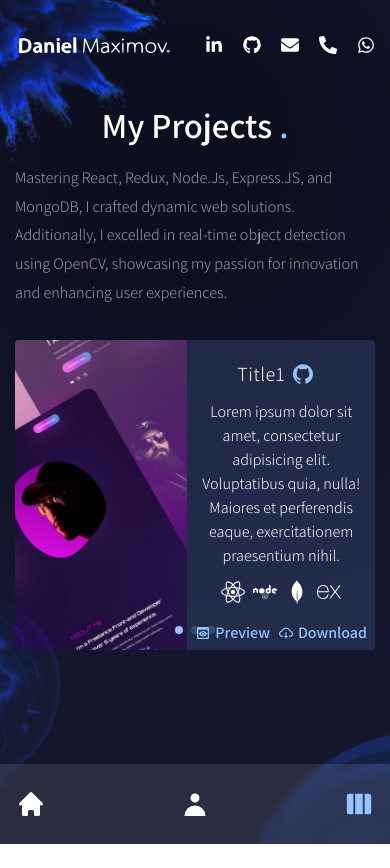
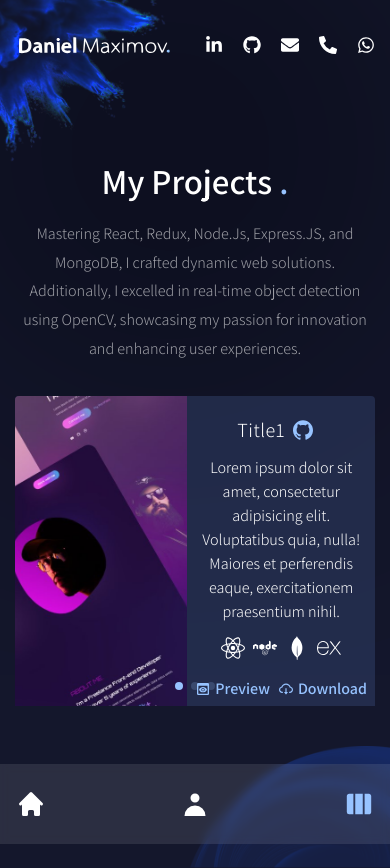
Before and after one commit to DanielMaximov1995/My-Portfolio, a Next.js app: page /projects in a window 390 px wide. Before the commit the page ends 844 px from the top, so only its background shows below. Built offline with nearby package versions, Linux system fonts and the light colour scheme.

Commit message:
update responsive

```diff
--- a/package.json
+++ b/package.json
@@ -10,16 +10,20 @@
   },
   "dependencies": {
     "@portabletext/react": "^3.0.4",
+    "@sanity/client": "^6.1.7",
     "autoprefixer": "10.4.14",
     "eslint": "8.45.0",
     "eslint-config-next": "13.4.10",
+    "groq": "^3.14.3",
     "next": "13.4.10",
+    "next-sanity": "^5.1.2",
     "postcss": "8.4.26",
     "react": "18.2.0",
     "react-countup": "^6.4.2",
     "react-dom": "18.2.0",
     "react-icons": "^4.10.1",
     "react-tsparticles": "^2.11.0",
+    "sanity": "^3.14.3",
     "swiper": "^9.4.0",
     "tailwind-scrollbar": "^3.0.4",
     "tailwindcss": "^3.3.3",
--- a/src/app/globals.css
+++ b/src/app/globals.css
@@ -20,10 +20,10 @@
 
 @layer base {
   body {
-    @apply overflow-hidden leading-relaxed;
+    @apply md:overflow-hidden leading-relaxed;
   }
   .page {
-    @apply w-full h-screen overflow-hidden;
+    @apply w-full md:h-screen h-full md:overflow-hidden;
   }
   .h1 {
     @apply text-[35px] leading-tight md:text-[60px] md:leading-[1.3] mb-8 font-semibold;
--- a/src/components/About/About.js
+++ b/src/components/About/About.js
@@ -11,7 +11,7 @@ const About = () => {
     const [index, setIndex] = useState(0);
 
     return (
-        <div className='h-full bg-primary/30 py-32 text-center xl:text-left'>
+        <div className='h-full bg-primary/30 md:py-36 pt-36 text-center xl:text-left'>
             <Circles />
             <div className='container mx-auto h-full flex flex-col items-center xl:flex-row gap-x-6'>
                 <div className='flex-1 flex flex-col justify-center'>
--- a/src/components/Circles.js
+++ b/src/components/Circles.js
@@ -3,7 +3,7 @@ import Image from "next/image";
 
 0
 const Circles = () => {
-  return <div className='w-[200px] xl:w-[300px] absolute -right-16 -bottom-2 mix-blend-color-dodge animate-pulse duration-75 z-10'>
+  return <div className='w-[200px] xl:w-[300px] absolute right-0 bottom-0 mix-blend-color-dodge animate-pulse duration-75 z-10'>
   <Image
       src='/circles.png'
       alt=''
--- a/src/components/Home Page/Home.js
+++ b/src/components/Home Page/Home.js
@@ -4,11 +4,13 @@ import Avatar from "@/components/Avatar";
 import Link from "next/link";
 
 const Home = () => {
+
+
     return (
-        <div className='h-full'>
+        <div className='h-full md:py-36 '>
             <div className='w-full h-full'>
                 <div
-                    className='text-center flex flex-col justify-center xl:pt-10 xl:text-left h-full container mx-auto'>
+                    className='text-center flex flex-col justify-center xl:pt-10 xl:text-left h-screen md:h-full container mx-auto'>
                     <h1 className='h1'>
                         Hey there 👋 I&apos;m Daniel <br/>{' '}
                         <span className='text-accent'>a Full Stack Developer</span>
@@ -26,12 +28,12 @@ const Home = () => {
                     </div>
                 </div>
             </div>
-            <div className='w-[1200px] h-full absolute right-0 bottom-0 -z-10'>
+            <div className='w-[1200px] hidden md:block md:h-full absolute right-0 bottom-0 -z-10'>
                 <div
                     className='bg-none xl:bg-explosion xl:bg-cover xl:bg-right xl:bg-no-repeat w-full h-full absolute mix-blend-color-dodge translate-z-0 '>
                 </div>
             </div>
-            <div className='w-full h-full max-w-[737px] max-h-[678px] absolute -bottom32 lg:bottom-0 lg:right-[8%] -z-10'>
+            <div className='w-full h-full hidden md:block max-w-[737px] max-h-[678px] absolute -bottom32 lg:bottom-0 lg:right-[8%] -z-10'>
                 <Avatar/>
             </div>
         </div>
--- a/src/components/Layout/Layout.js
+++ b/src/components/Layout/Layout.js
@@ -4,7 +4,7 @@ import TopLeftImg from "@/components/TopLeftImg";
 
 const Layout = ({children}) => {
   return (
-      <div className={'page bg-site text-white bg-cover bg-no-repeat relative md:z-10'} style={{ backgroundAttachment: 'fixed' }}>
+      <div className={'md:page bg-site text-white bg-cover bg-no-repeat relative md:z-10'}>
         <Nav />
         <Header />
         <TopLeftImg />
--- a/src/components/Projects/Projects.js
+++ b/src/components/Projects/Projects.js
@@ -8,8 +8,6 @@ import {FaNode} from "react-icons/fa";
 import ProjectsSlider from "@/components/ProjectsSlider";
 import Skills from "@/components/skills";
 import Education from "@/components/education";
-
-const langData = ['All', 'Web & App', 'Python']
 
 const projects = [
     {
@@ -55,26 +53,27 @@ const projects = [
 
 const Projects = () => {
     return (
-        <div className='h-full bg-primary/30 py-36 flex items-center'>
+        <div className='h-full bg-primary/30 md:py-36 pt-36 text-center xl:text-left'>
             <Circles/>
-            <div className='container mx-auto mt-20 md:mt0'>
-                <div className='flex flex-col xl:flex-row gap-x-8 '>
-                    <div className='text-accent flex xl:w-[30vw] flex-col lg:text-left mb-4 xl:mb-0 '>
-                        <h2 className='h2 xl:mt-8 text-center text-white'>My Projects <span className='text-accent'>.</span></h2>
-                        <p className='mb-4 max-w-[400px] mx-auto lg:mx-0'>
-                            Mastering React, Redux, Node.Js, Express.JS, and MongoDB, I crafted dynamic web solutions.
-                            Additionally, I excelled in real-time object detection using OpenCV, showcasing my passion
-                            for innovation and enhancing user experiences.
-                        </p>
-                    </div>
-                    <div className='flex flex-col w-full xl:max-w-[60%] h-[480px]'>
+            <div className='container mx-auto h-full flex flex-col items-center xl:flex-row gap-x-6'>
+                <div className='flex-1 flex flex-col justify-center'>
+                    <h2 className='h2 md:mt-0 mt-4 md:mt-auto'>
+                        My Projects <span className='text-accent'>.</span>
+                    </h2>
+                    <p className='max-w-[500px] mx-auto xl:mx-0 mb-6 xl:mb-12 px-2 xl:px-0'>
+                        Mastering React, Redux, Node.Js, Express.JS, and MongoDB, I crafted dynamic web solutions.
+                        Additionally, I excelled in real-time object detection using OpenCV, showcasing my passion
+                        for innovation and enhancing user experiences.
+                    </p>
+                </div>
+                <div className='flex flex-col w-full xl:max-w-[48%] h-[480px]'>
+                    <div className='py-2 xl:py-6 flex flex-col gap-y-2 xl:gap-y-4 items-center xl:items-start'>
                         <div className='w-full z-10'>
                             <ProjectsSlider data={projects}/>
                         </div>
                     </div>
                 </div>
             </div>
-            <Bulb/>
         </div>
     )
 }
```
Also changed, not shown: 2 other files (tests, documents, lock files or other folders).
